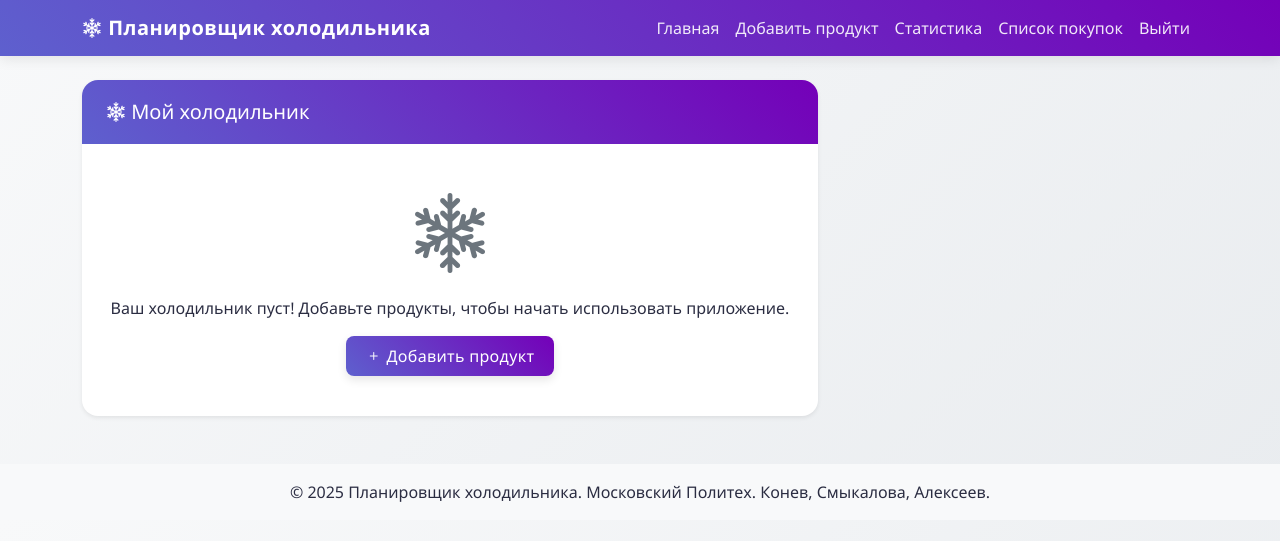
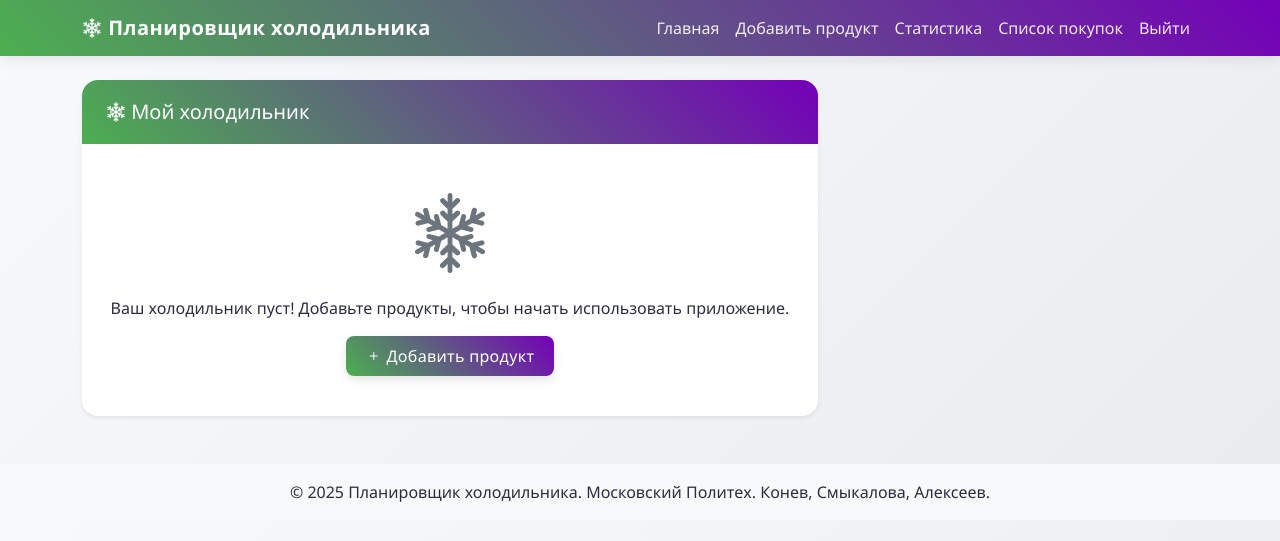
Before and after one commit to mertismk/fridge-tracking, a Flask app: page / in a window 1280 px wide. Shown: the top 541 px of the page. Run offline with Flask 3, Linux system fonts and the light colour scheme; the visitor is signed in with stand-in values (Sample User, id 1); data that the repository does not hold is empty.

Commit message:
change primary color

```diff
--- a/app/static/css/style.css
+++ b/app/static/css/style.css
@@ -1,5 +1,5 @@
 :root {
-    --primary: #5e60ce;
+    --primary: #4CAF50;
     --primary-light: #7400b8;
     --secondary: #80ffdb;
     --success: #06d6a0;
```
